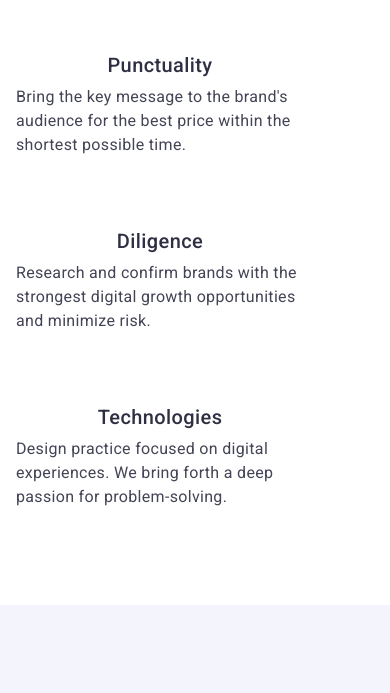
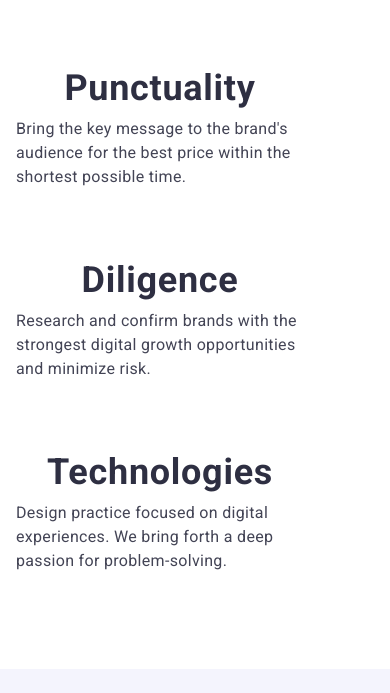
Before and after one commit to fedorstoiets/goit-markup-hw-06, a plain HTML site: page index.html in a window 390 px wide. Shown: the part 644-1337 px from the top of the page. Drawn offline with nearby package versions, Linux system fonts and the light colour scheme.

Commit message:
fix(hw06): apply LMS exact responsive feedback

```diff
--- a/css/features.css
+++ b/css/features.css
@@ -1,16 +1,18 @@
 .features-list {
   display: flex;
-  gap: 24px;
+  flex-direction: column;
+  gap: 72px;
 }
 .features-item {
-  width: calc((100% - 72px) / 4);
+  width: 100%;
 }
 .features-subtitle {
   margin-bottom: 8px;
-  font-weight: 500;
-  font-size: 20px;
-  line-height: 1.2;
+  font-weight: 700;
+  font-size: 36px;
+  line-height: 1.11;
   letter-spacing: 0.02em;
+  text-align: center;
   color: #2e2f42;
 }
 .features-text {
@@ -19,10 +21,9 @@
   letter-spacing: 0.02em;
   color: #434455;
 }
-
 .feature-icon-box {
+  display: none;
   height: 112px;
-  display: flex;
   justify-content: center;
   align-items: center;
   margin-bottom: 8px;
@@ -32,20 +33,6 @@
 }
 .feature-icon {
   fill: #2e2f42;
-}
-
-.features-list {
-  flex-direction: column;
-  gap: 72px;
-}
-.features-item {
-  width: 100%;
-}
-.features-subtitle {
-  text-align: center;
-}
-.feature-icon-box {
-  display: none;
 }
 @media screen and (min-width: 768px) {
   .features-list {
@@ -68,6 +55,11 @@
   .features-item {
     width: calc((100% - 72px) / 4);
   }
+  .features-subtitle {
+    font-weight: 500;
+    font-size: 20px;
+    line-height: 1.2;
+  }
   .feature-icon-box {
     display: flex;
   }
```
